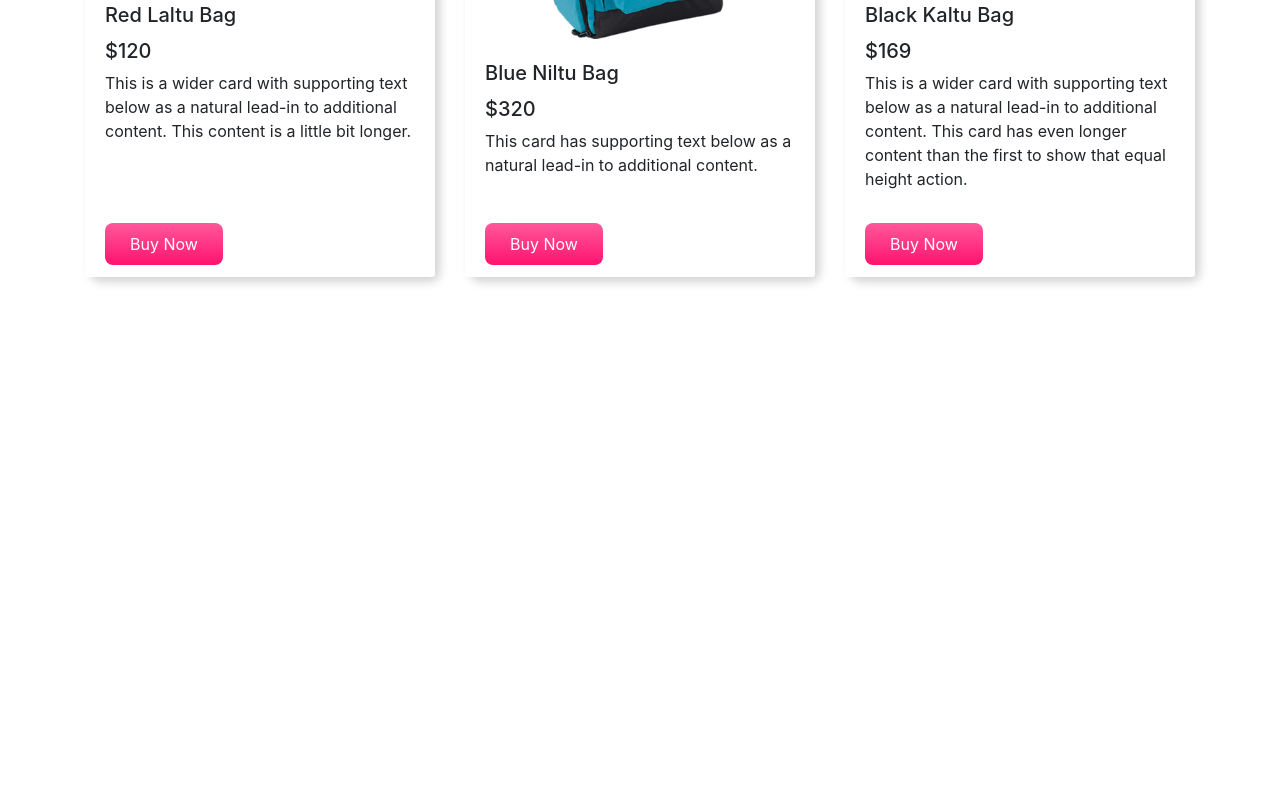
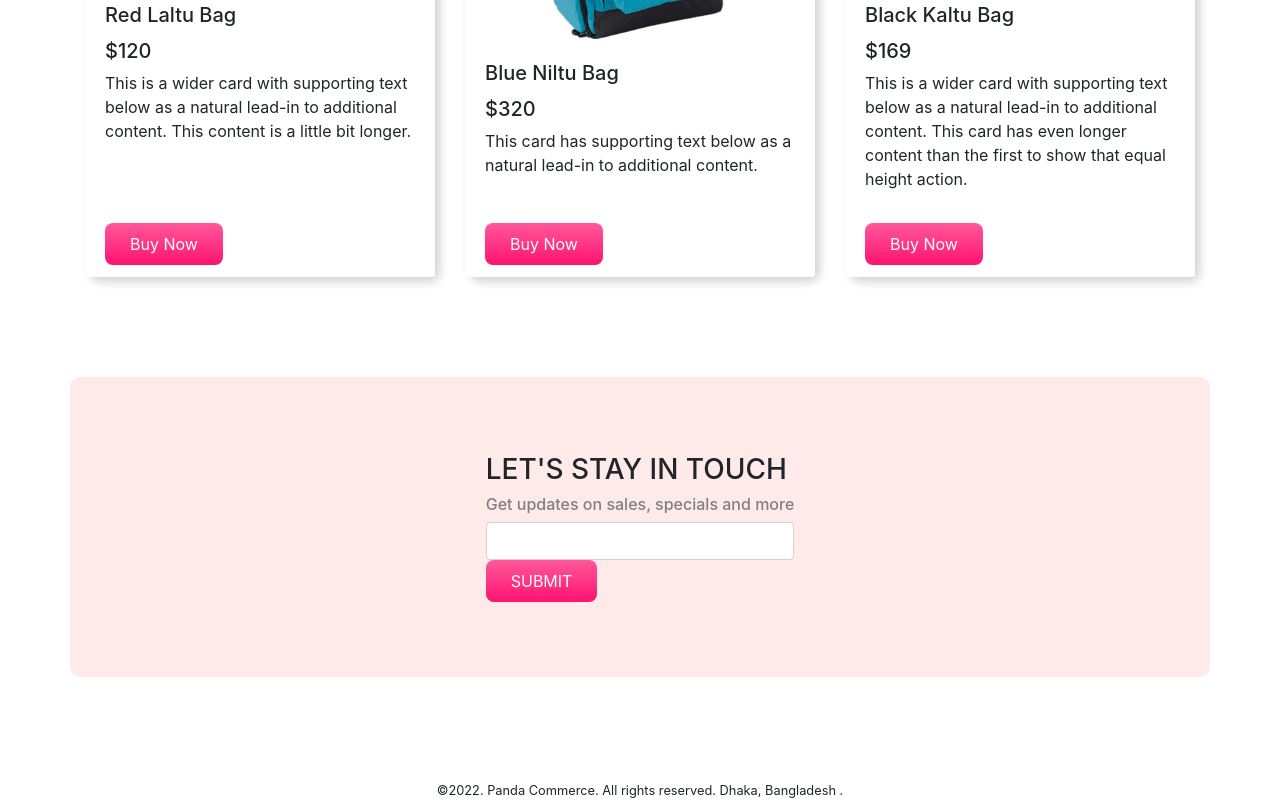
Before and after one commit to kolinsdcosta/panda-commerce, a plain HTML site: page index.html in a window 1280 px wide. Shown: the part 1843-2644 px from the top of the page. Before the commit the page ends 2220 px from the top, so only its background shows below. Drawn offline with nearby package versions, Linux system fonts and the light colour scheme.

Commit message:
finished

```diff
--- a/index.html
+++ b/index.html
@@ -23,10 +23,10 @@
       </button>
       <div class="collapse navbar-collapse" id="navbarNavAltMarkup">
         <div class="navbar-nav">
-          <a class="nav-item nav-link active" href="#">Home <span class="sr-only">(current)</span></a>
-          <a class="nav-item nav-link" href="#">Shoes</a>
-          <a class="nav-item nav-link" href="#">Backpack</a>
-          <a class="nav-item nav-link " href="#contact us" tabindex="-1" aria-disabled="true">Contact us</a>
+          <a class="nav-item nav-link active" href="#home">Home<span class="sr-only">(current)</span></a>
+          <a class="nav-item nav-link" href="#shoes">Shoes</a>
+          <a class="nav-item nav-link" href="#backpack">Backpack</a>
+          <a class="nav-item nav-link " href="#subscribe" tabindex="-1" aria-disabled="true">Subscribe</a>
         </div>
       </div>
     </nav>
@@ -188,6 +188,19 @@
     </div>
   </div>
 
+  <div class="container d-flex align-items-center justify-content-center pink-bg" id="subscribe">
+    <div>
+      <h3>LET'S STAY IN TOUCH</h3>
+      <h6>Get updates on sales, specials and more</h6>
+      <input class="form-control" type="text">
+      <button class="buy-now-button">SUBMIT</button>
+    </div>
+  </div>
+
+  <footer>
+    <small>©2022. Panda Commerce. All rights reserved. Dhaka, Bangladesh .</small>
+  </footer>
+
   <script src="https://code.jquery.com/jquery-3.4.1.slim.min.js"
     integrity="sha384-J6qa4849blE2+poT4WnyKhv5vZF5SrPo0iEjwBvKU7imGFAV0wwj1yYfoRSJoZ+n"
     crossorigin="anonymous"></script>
@@ -199,5 +212,4 @@
     crossorigin="anonymous"></script>
 
 </body>
-
 </html>
--- a/style.css
+++ b/style.css
@@ -49,3 +49,12 @@ color: #feeae9;
     background-color: white;
     border-top: none;
 }
+#subscribe{
+    height:300px ;
+}
+#subscribe h6{
+    color: gray;
+}
+footer{
+    text-align: center;
+}
```
